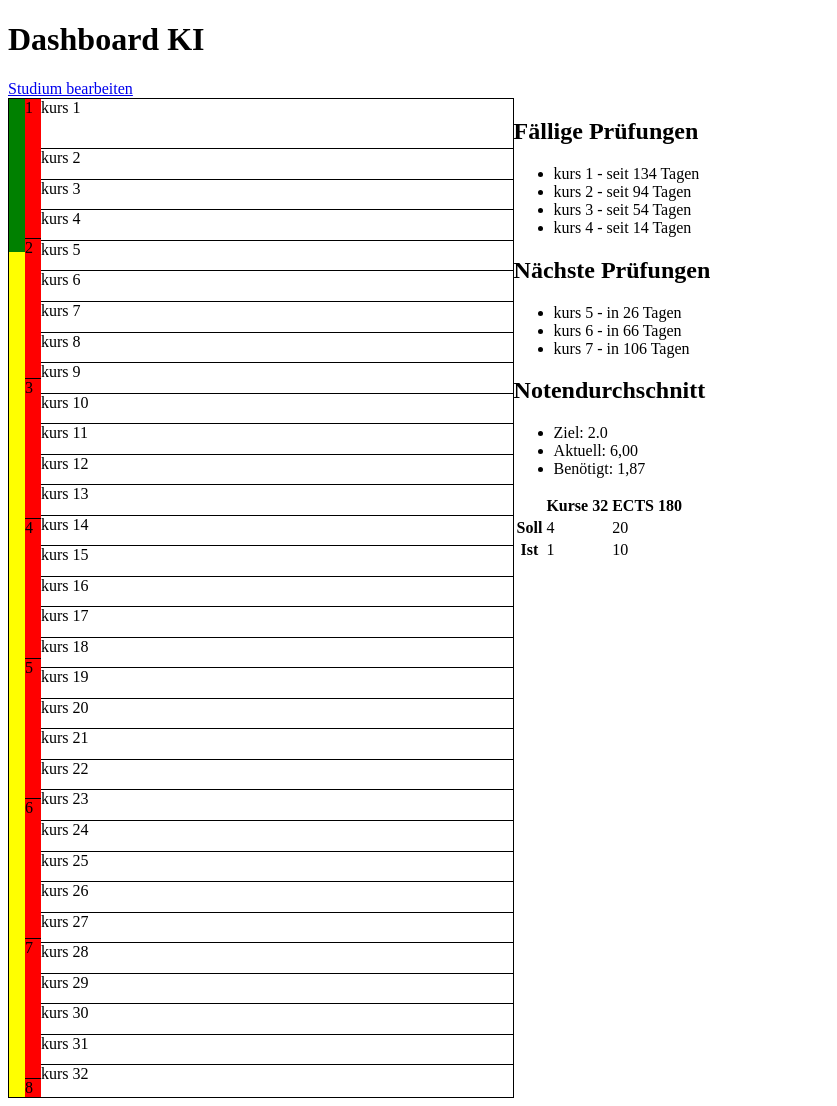
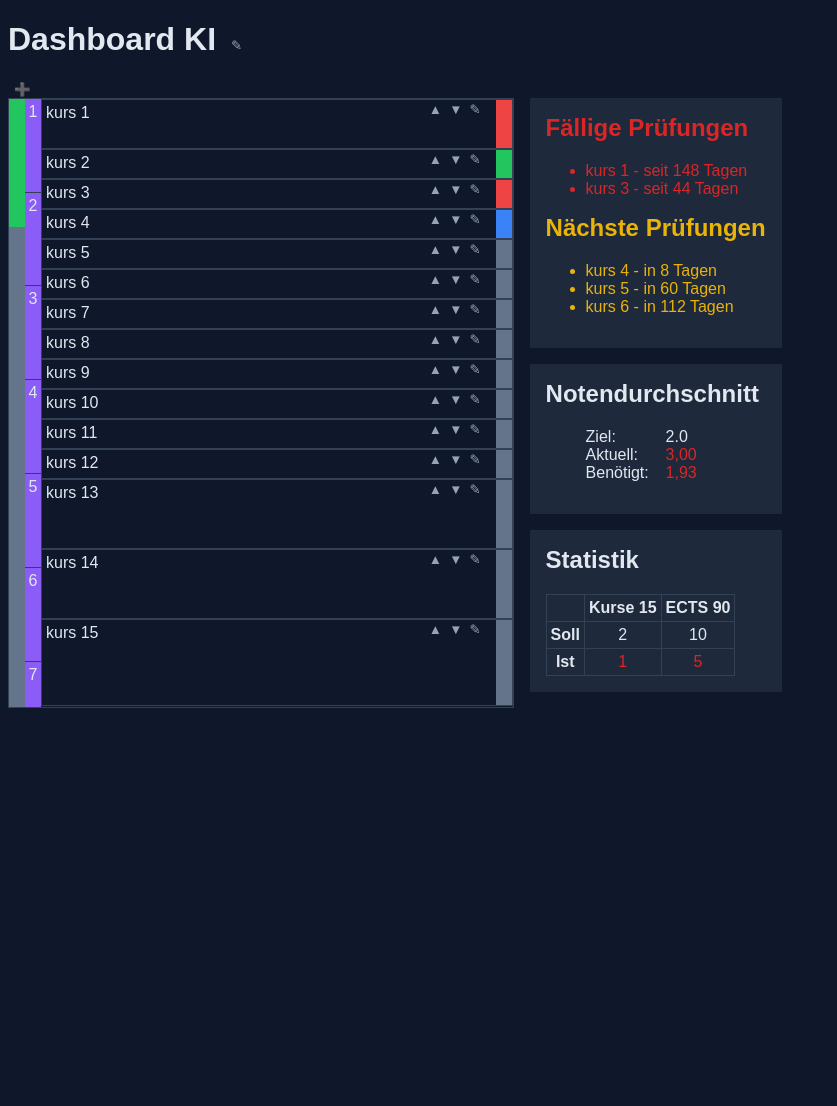
Before and after one commit to thomasanschuetz/ooppython, a Flask app: page / in a window 1280 px wide. Shown: the whole page, without its empty margins (0-837 px from the left). After the commit the page ends 708 px from the top, so only its background shows below. Run offline with Flask 3, Linux system fonts and the light colour scheme.

Commit message:
plus button

```diff
--- a/main.py
+++ b/main.py
@@ -34,17 +34,19 @@
 
 if __name__ == "__main__":
 
-    kurse = [Kurs(str(k+1), f"kurs {k+1}", k//6 + 1, 3, 5) for k in range(32)]
+    kurse = [Kurs(str(k+1), f"kurs {k+1}", k//6 + 1, 3, 5) for k in range(15)]
 
 
-    kurse[0].schwere = 5
-    kurse[28].ects = 10
-    kurse[28].note = 6.0
-    kurse[29].ects = 10
-    kurse[30].ects = 10
-    kurse[31].ects = 10
-    studium = Studium("KI", date.today(), 43, 2.0, kurse)
-    studium_view = StudiumView(studium, date.today() + relativedelta(days=200))
+    kurse[0].schwere = 6
+    kurse[1].note = 3.0
+    kurse[12].ects = 10
+    kurse[13].ects = 10
+    kurse[14].ects = 10
+    kurse[12].schwere = 9
+    kurse[13].schwere = 9
+    kurse[14].schwere = 12
+    studium = Studium("KI", date.today(), 39, 2.0, kurse)
+    studium_view = StudiumView(studium, date.today() + relativedelta(days=250))
 
 
 
--- a/src/entity/Studium.py
+++ b/src/entity/Studium.py
@@ -127,5 +127,11 @@
         self.kurs(kurs_id).set_data(schwere, note, pruefung_datum)
         self._init_semester()
 
+    def add_kurs(self, kurs_id: str, name: str, ects: int, schwere: int) -> None:
+        pass
+
+    def entferne_kurs(self, kurs_id: str) -> None:
+        pass
+
     def __str__(self):
         return self.name + "\n" + "\n".join([f"  {k}" for k in self.kurse])
--- a/templates/dashboard.html
+++ b/templates/dashboard.html
@@ -4,24 +4,20 @@
     <title>Dashboard {{ studium_name }}</title>
 </head>
 <body>
-    <h1>Dashboard {{ studium_name }}</h1>
-    <a href="/update_studium">Studium bearbeiten</a>
+    <h1>Dashboard {{ studium_name }} <button class="bearbeiten">&#9998;</button></h1>
 
+    <div id="top"><button title="Neuer Kurs">&#x2795;</button></div>
     <div id="dashboard">
+
         <div id="timeline" style="width:40%">
 
             <div id="datum">
-
-                {% for d in studium.tage %}
-                <div class="tag{{' vergangen' if d.vergangen else ''}}" title="{{d.tag}}"></div>
-                {% endfor %}
-
-                <!-- <div id="vergangen" style="flex:{{ studium.vergangene_tage }};"></div>
-                <div id="verbleibend" style="flex:{{ studium.verbleibende_tage }};"></div> -->
+                <div id="vergangen" style="flex-grow:{{ studium.vergangene_tage }};" title="{{ studium.datum}} "></div>
+                <div id="verbleibend" style="flex-grow:{{ studium.verbleibende_tage }};"></div>
             </div>
             <div id="semesters">
                 {% for semester in studium.semester %}
-                <div class="semester" style="flex:{{ semester.hoehe_rel }};">
+                <div class="semester" style="flex-grow:{{ semester.hoehe_rel }};">
                     {{ semester.name }}
                 </div>
                 {% endfor %}
@@ -29,41 +25,65 @@
 
             <div id="kurse">
                 {% for kurs in studium.kurse %}
-                <div class="kurs" style="flex:{{ kurs.hoehe_rel }};" title="{{kurs.beginn}} - {{kurs.ende}}">
+                <div class="kurs" style="flex-grow:{{ kurs.hoehe_rel }};" title="{{kurs.beginn}} - {{kurs.ende}}">
                     {{ kurs.name }}
+
+
+                    <div class="buttons">
+                        <button class="hoch">&#9650;</button>
+                        <button class="runter">&#9660;</button>
+                        <button class="bearbeiten">&#9998;</button>
+
                     </div>
+
+                    {% if kurs.ist_faellig %}
+                        <div class="status faellig"></div>
+                    {% elif kurs.ist_fertig %}
+                        <div class="status fertig"></div>
+                    {% elif kurs.ist_aktiv %}
+                        <div class="status aktiv"></div>
+                    {% else %}
+                        <div class="status"></div>
+                    {% endif %}
+                </div>
+
                 {% endfor %}
             </div>
 
         </div>
         <div id="daten">
-            <div id="todo">
+            <div id="todo" class="card">
                 {% if studium.faellige_pruefungen %}
+                    <div id="faellige_pruefungen">
                         <h2>Fällige Prüfungen</h2>
                         <ul>
                             {% for k in studium.faellige_pruefungen %}
                             <li>{{k.name}} - seit {{k.faellig_seit_tage}} Tagen</li>
                             {% endfor %}
                         </ul>
+                    </div>
                 {% endif %}
                 {% if studium.naechste_pruefungen %}
+                    <div id="naechste_pruefungen">
                     <h2>Nächste Prüfungen</h2>
                         <ul>
                             {% for k in studium.naechste_pruefungen %}
                             <li>{{k.name}} - in {{k.faellig_in_tage}} Tagen</li>
                             {% endfor %}
                         </ul>
+                    </div>
                 {% endif %}
             </div>
-            <div id="noten">
+            <div id="noten" class="card">
                 <h2>Notendurchschnitt</h2>
                 <ul>
-                    <li><span>Ziel:</span> {{ studium.noten.ziel }}</li>
-                    <li class="{{ 'ok' if studium.noten.aktuell.ok else '' }}"><span>Aktuell:</span> {{ studium.noten.aktuell.note }}</li>
-                    <li class="{{ 'ok' if studium.noten.aktuell.ok else '' }}"><span>Benötigt:</span> {{ studium.noten.benoetigt.note }}</li>
+                    <li><span class="label">Ziel:</span> {{ studium.noten.ziel }}</li>
+                    <li><span class="label">Aktuell:</span><span class="note{{ ' ok' if studium.noten.aktuell.ok else '' }}">{{ studium.noten.aktuell.note }}</span></li>
+                    <li><span class="label">Benötigt:</span><span class="note{{ ' ok' if studium.noten.aktuell.ok else '' }}">{{ studium.noten.benoetigt.note }}</span></li>
                 </ul>
             </div>
-            <div id="stats">
+            <div id="stats" class="card">
+                <h2>Statistik</h2>
                 <table>
                     <tr>
                         <th></th>
@@ -77,8 +97,8 @@
                     </tr>
                     <tr>
                         <th>Ist</th>
-                        <td class="{{ 'ok' if studium.stats.kurse_ist.ok else '' }}">{{ studium.stats.kurse_ist.anzahl }}</td>
-                        <td class="{{ 'ok' if studium.stats.ects_ist.ok else '' }}">{{ studium.stats.ects_ist.anzahl }}</td>
+                        <td class="ist{{ ' ok' if studium.stats.kurse_ist.ok else '' }}">{{ studium.stats.kurse_ist.anzahl }}</td>
+                        <td class="ist{{ ' ok' if studium.stats.ects_ist.ok else '' }}">{{ studium.stats.ects_ist.anzahl }}</td>
                     </tr>
                 </table>
             </div>
@@ -88,62 +108,212 @@
 
 </body>
 <style>
-    html, body, *{
+:root {
+    /* Base */
+    --bg-main: #0F172A;
+    --bg-card: #1E293B;
+    --border: #334155;
+    --text-main: #E2E8F0;
+    --text-secondary: #94A3B8;
+
+    /* Course states */
+    --course-done: #22C55E;
+    --course-active: #3B82F6;
+    --course-overdue: #EF4444;
+    --course-future: #64748B;
+
+    /* Timeline */
+    --timeline-past: #334155;
+    --timeline-future: #64748B;
+    --timeline-active: #F59E0B;
+    --timeline-semester: #8B5CF6;
+
+    /* Exams */
+    --exam-overdue: #DC2626;
+    --exam-upcoming: #EAB308;
+
+    /* Progress */
+    --progress-good: #16A34A;
+    --progress-mid: #CA8A04;
+    --progress-bad: #DC2626;
+
+    /* Grades */
+    --grade-target: #A78BFA;
+    --grade-current: #60A5FA;
+    --grade-needed: #FB923C;
+}
+html {
+    background-color:var(--bg-main);
+    color:var(--text-main);
+    font-family: sans-serif;
+}
+
+* {
     box-sizing: border-box;
 }
 
-    #timeline{
+button {
+    display:inline-block;
+    width:1rem;
+    height:1rem;
+    color:var(--text-secondary);
+    background-color:transparent;
+    border:none;
+
+    &:hover{
+        cursor: pointer;
+    }
+}
+
+#dashboard {
+    display:flex;
+
+    #timeline {
         display:flex;
         align-items:stretch;
         width:40%;
-        height:1000px;
-        border:1px solid black;
+        border:1px solid var(--border);
+        margin-right: 1rem;
+
+        #datum {
+            width:1rem;
+            background-color:var(--course-future);
+            display:flex;
+            flex-direction: column;
+            height:100%;
+
+            div {
+                flex-shrink:0;
+                flex-basis:0;
+
+                &#vergangen{
+                    background-color:var(--course-done);
+                    border-bottom: var(--course-active);
+                }
+            }
         }
 
-    #datum{
-        width:1rem;
-        background-color:yellow;
-        display:flex;
-        flex-direction: column;
-    }
-    #datum .vergangen{
-        background-color:green;
-    }
-    .tag{
-        flex:1;
-    }
-    #verbleibend, #vergangen {
-        width:100%;
-        flex-grow: 0;
-        flex-shrink: 1;
-    }
-    #verbleibend{
-        background-color:blue;
-    }
-
-    #semesters{
+        #semesters {
             width:1rem;
             display:flex;
             flex-direction: column;
-        background-color:red;
+            background-color:var(--timeline-semester);
+            height:100%;
+            .semester{
+                flex-shrink: 0;
+                flex-basis:0;
+                border-top:1px solid var(--border);
+                text-align: center;
+                padding-top:.25rem;
+
+                &:first-child{
+                    border:none;
+                }
+            }
         }
 
         #kurse{
             flex-grow:1;
             display: flex;
             flex-direction:column;
+            height:100%;
+
+            .kurs{
+                position: relative;
+                border: 1px solid var(--border);
+                padding: .25rem;
+                flex-shrink:0;
+                flex-basis:0;
+                overflow:hidden;
+
+                .status {
+                    position:absolute;
+                    top:0;
+                    right:0;
+                    height:100%;
+                    width:1rem;
+                    background-color: var(--course-future);
+
+                    &.faellig{
+                        background-color: var(--course-overdue);
                     }
-    .kurs, .semester{
-        flex-shrink: 1;
-        flex-grow:0;
-        border-top:1px solid black;
+                    &.fertig{
+                        background-color: var(--course-done);
                     }
-    .kurs:first-child, .semester:first-child{
+                    &.aktiv{
+                        background-color: var(--course-active);
+                    }
+                }
+
+                .buttons {
+                    position:absolute;
+                    right:2rem;
+                    top:0;
+                }
+
+                :first-child{
                     border:none;
                 }
+            }
+        }
+    }
 
-    #dashboard{
+    #daten {
+        .card {
+            background-color: var(--bg-card);
+            padding:1rem;
+            margin-bottom:1rem;
+
+            h2 {
+                margin-top:0;
+            }
+        }
+
+        #todo {
+            #faellige_pruefungen {
+                color:var(--exam-overdue);
+            }
+            #naechste_pruefungen {
+                color:var(--exam-upcoming);
+            }
+        }
+
+        #noten {
+            li {
                 display:flex;
+                span.label {
+                    display:block;
+                    width:5rem;
+                }
+                span.note {
+                    color: var(--progress-bad);
+                    &.ok {
+                        color: var(--progress-good);
+                    }
+                }
+            }
+        }
+
+        #stats {
+            table {
+                border-collapse: collapse;
+                td, th {
+                    padding:0.25rem;
+                    border: 1px solid var(--border);
+                    text-align: center;
+
+                    &.ist {
+                        color: var(--progress-bad);
+
+                        &.ok {
+                            color: var(var(--progress-good));
+                        }
+                    }
+
+                }
+            }
+        }
+    }
 }
 </style>
 </html>
```
Also changed, not shown: src/entity/Kurs.py (+9 -0 lines), src/view/StudiumView.py (+5 -6 lines). Lines whose indentation alone changed are shown as unchanged.
